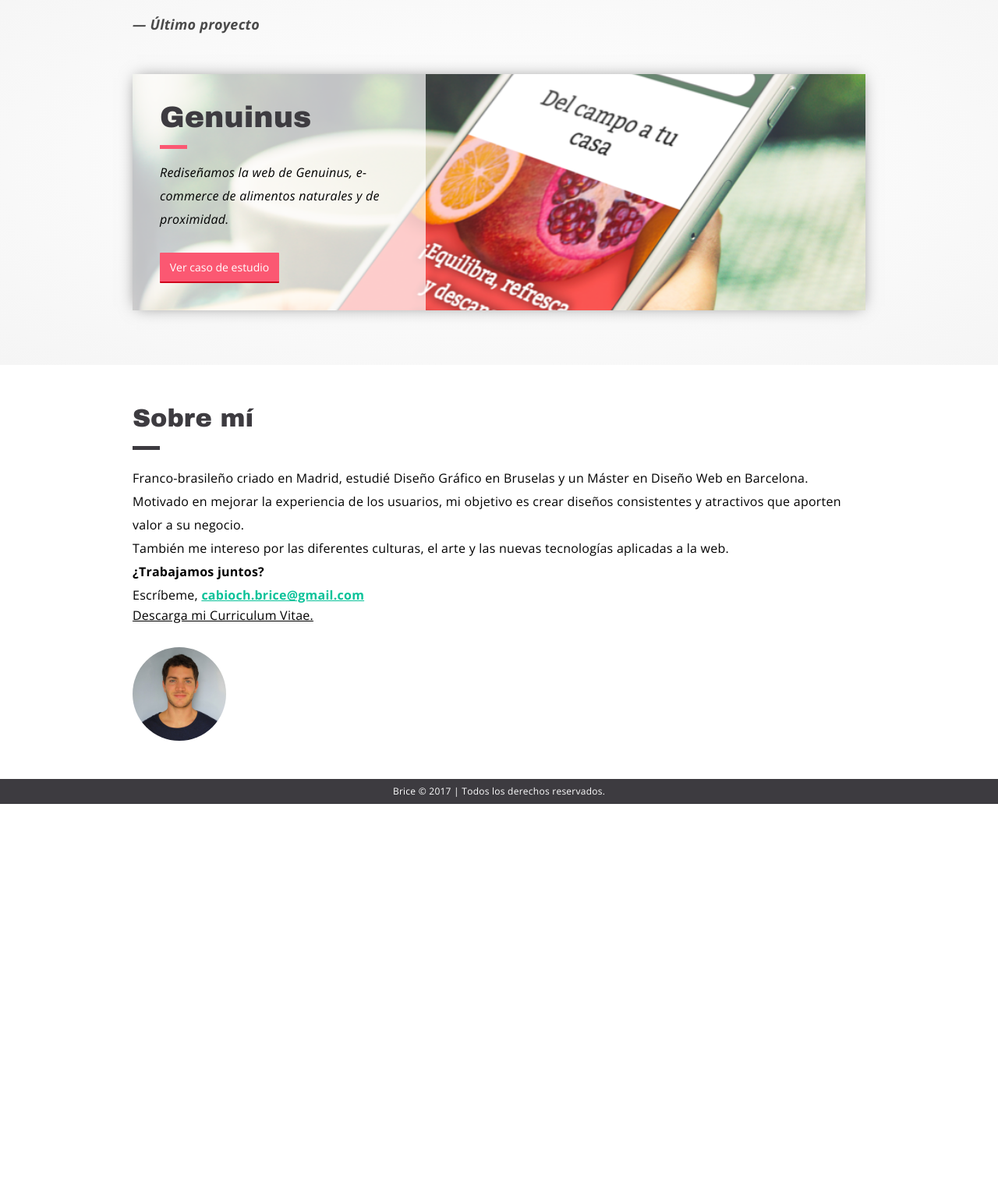
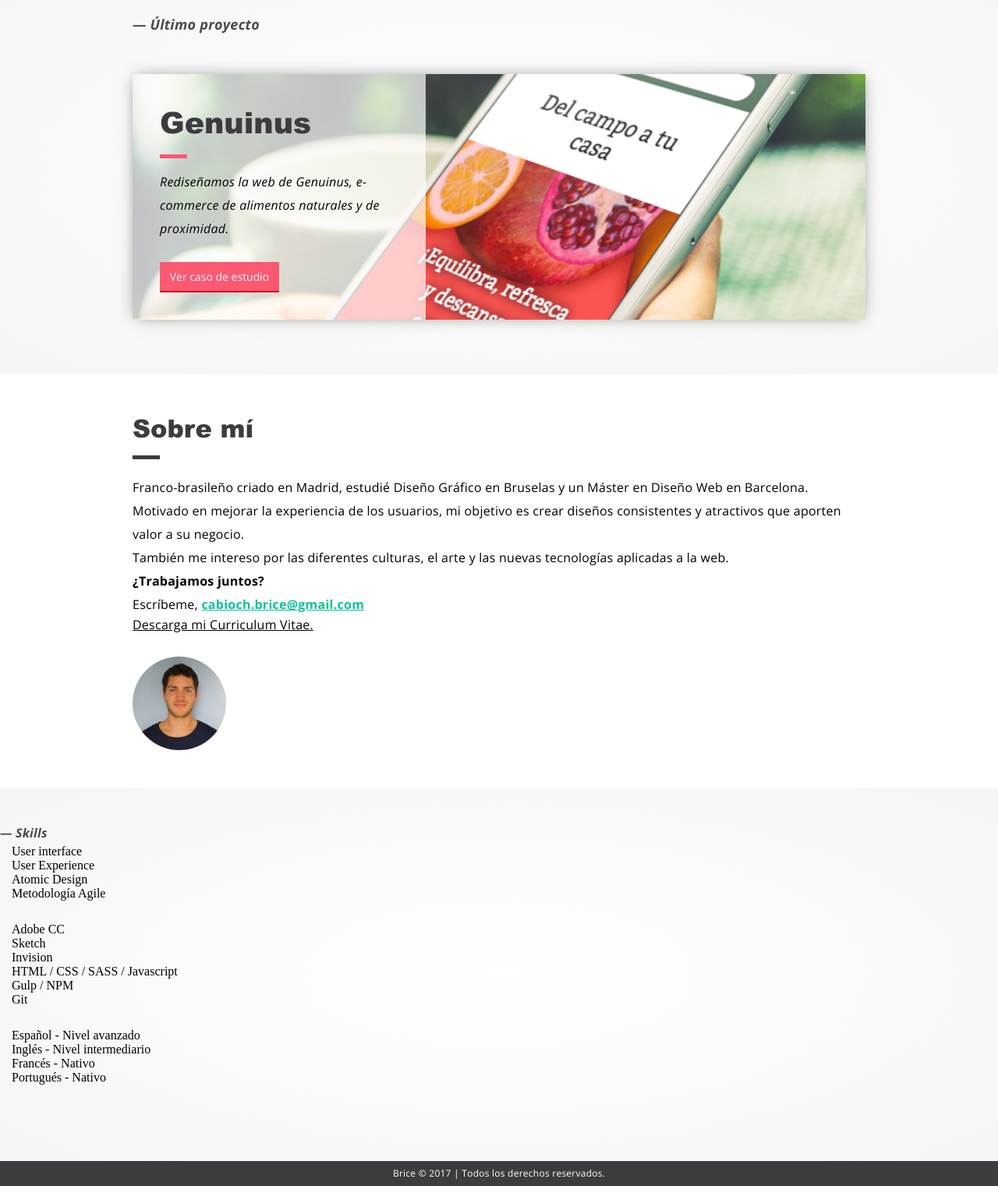
Before and after one commit to Bricebrice/Bricecds.github.io, a website: page dist/index.html in a window 1280 px wide. Shown: the part 760-2281 px from the top of the page at 78% size. Before the commit the page ends 1791 px from the top, so only its background shows below. Drawn offline with nearby package versions, Linux system fonts and the light colour scheme.

Commit message:
retoques

```diff
--- a/src/scss/_buttons.scss
+++ b/src/scss/_buttons.scss
@@ -1,3 +1,4 @@
+
 .button{
     margin: 2.8rem auto;
     font-family: 'Open Sans', sans-serif;
--- a/src/scss/_menu.scss
+++ b/src/scss/_menu.scss
@@ -50,3 +50,8 @@
     color: #ff7f00;
     }
 }
+@media screen and (min-width: 768px) {
+    .menu{
+        display: none;
+    }
+}
--- /dev/null
+++ b/src/scss/_skills.scss
@@ -0,0 +1,19 @@
+.skills{
+    background: #F5F5F5;
+    background: -webkit-radial-gradient(#FFFFFF, #F5F5F5);
+    background: -o-radial-gradient(#FFFFFF, #F5F5F5);
+    background: -moz-radial-gradient(#FFFFFF, #F5F5F5);
+    padding: 4.2rem 0 7rem;
+    &--title{
+        text-align: left;
+        font-style: italic;
+        font-weight: 700;
+        font-size: 1.6rem;
+        color: #4A4A4A;
+    }
+    ul{
+        list-style: none;
+        margin: 0 1.5rem 2.8rem;
+        padding: 0;
+    }
+}
--- a/src/scss/_style.scss
+++ b/src/scss/_style.scss
@@ -53,9 +53,12 @@
     border: none;
 }
 @font-face {
-    font-family:'Arial Black';
-    src: local('arial-black.ttf');
-    src: url(arial-black.ttf);
+    font-family: 'arial_black';
+    src: url('../fonts/arial-black-webfont.woff2') format('woff2'),
+         url('../fonts/arial-black-webfont.woff') format('woff');
+    font-weight: normal;
+    font-style: normal;
+
 }
 p{
     font-family: 'Open Sans', sans-serif;
@@ -65,7 +68,7 @@
 }
 h1{
     font-size: 38px; font-size: 3.8rem;
-    font-family: 'Arial Black', 'Arial Bold', sans-serif;
+    font-family: 'arial_black', 'Arial Bold', sans-serif;
     font-weight: 900;
     text-transform: uppercase;
     /* color: #3D3B40; */
@@ -84,14 +87,14 @@
 }
 h2{
     font-size: 28px; font-size: 2.8rem;
-    font-family: 'Arial Black', 'Arial Bold', sans-serif;
+    font-family: 'arial_black', 'Arial Bold', sans-serif;
     font-weight: 900;
     color: #3D3B40;
     margin: 0 0 1.4rem 0;
 }
 h3{
     font-size: 24px; font-size: 2.4rem;
-    font-family: 'Arial Black', 'Arial Bold', sans-serif;
+    font-family: 'arial_black', 'Arial Bold', sans-serif;
     font-weight: 900;
     color: #3D3B40;
     margin: 0 0 1.4rem 0;
--- a/src/scss/main.scss
+++ b/src/scss/main.scss
@@ -9,3 +9,4 @@
 @import 'work';
 @import 'works';
 @import 'mixins';
+@import 'skills';
```
Also changed, not shown: dist/css/main.css, dist/fonts/arial-black-webfont.woff (added), dist/fonts/arial-black-webfont.woff2 (added), dist/fonts/arial-black.ttf (deleted), dist/index.html, dist/js/index.js, 1 other file.
